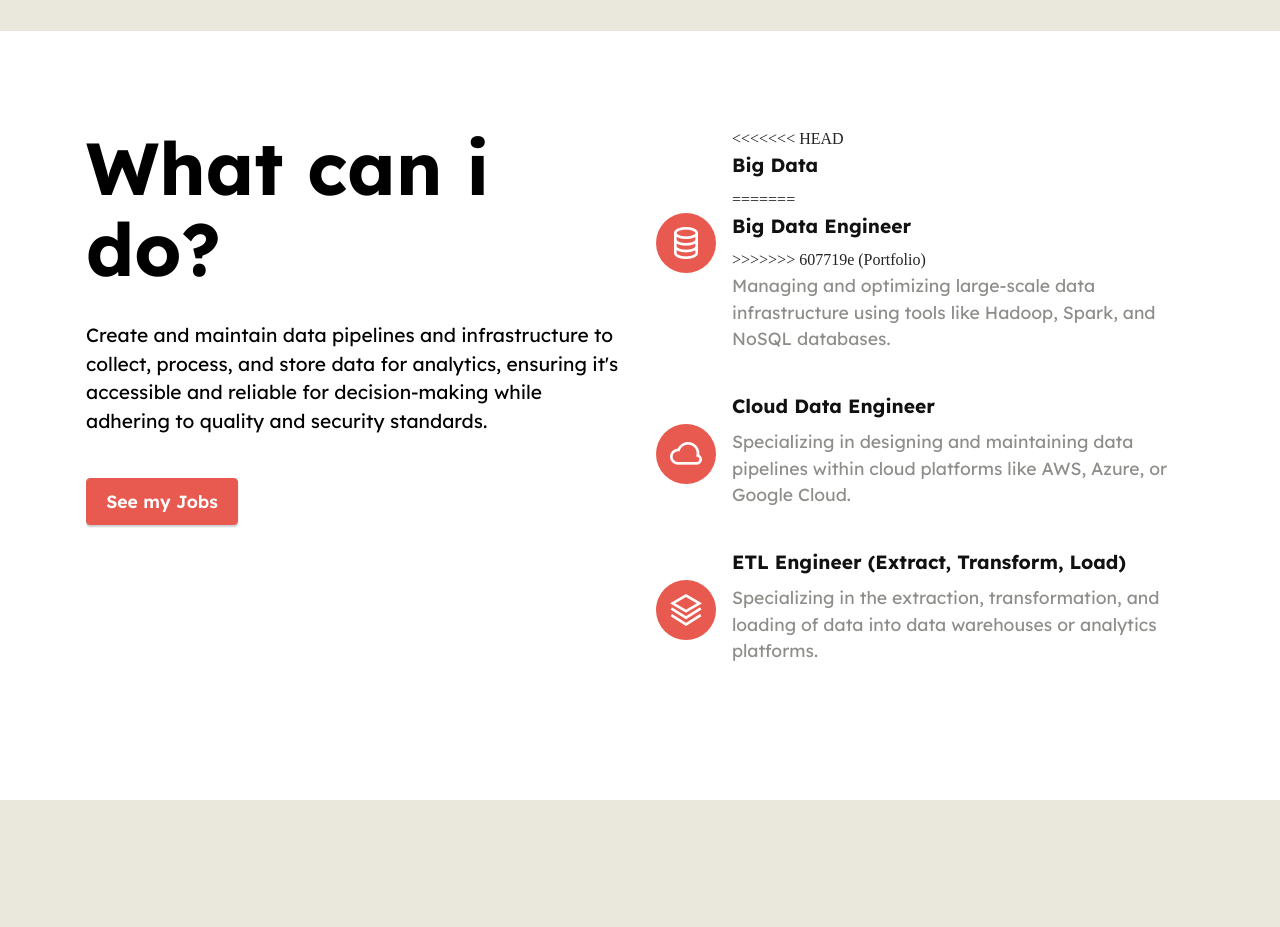
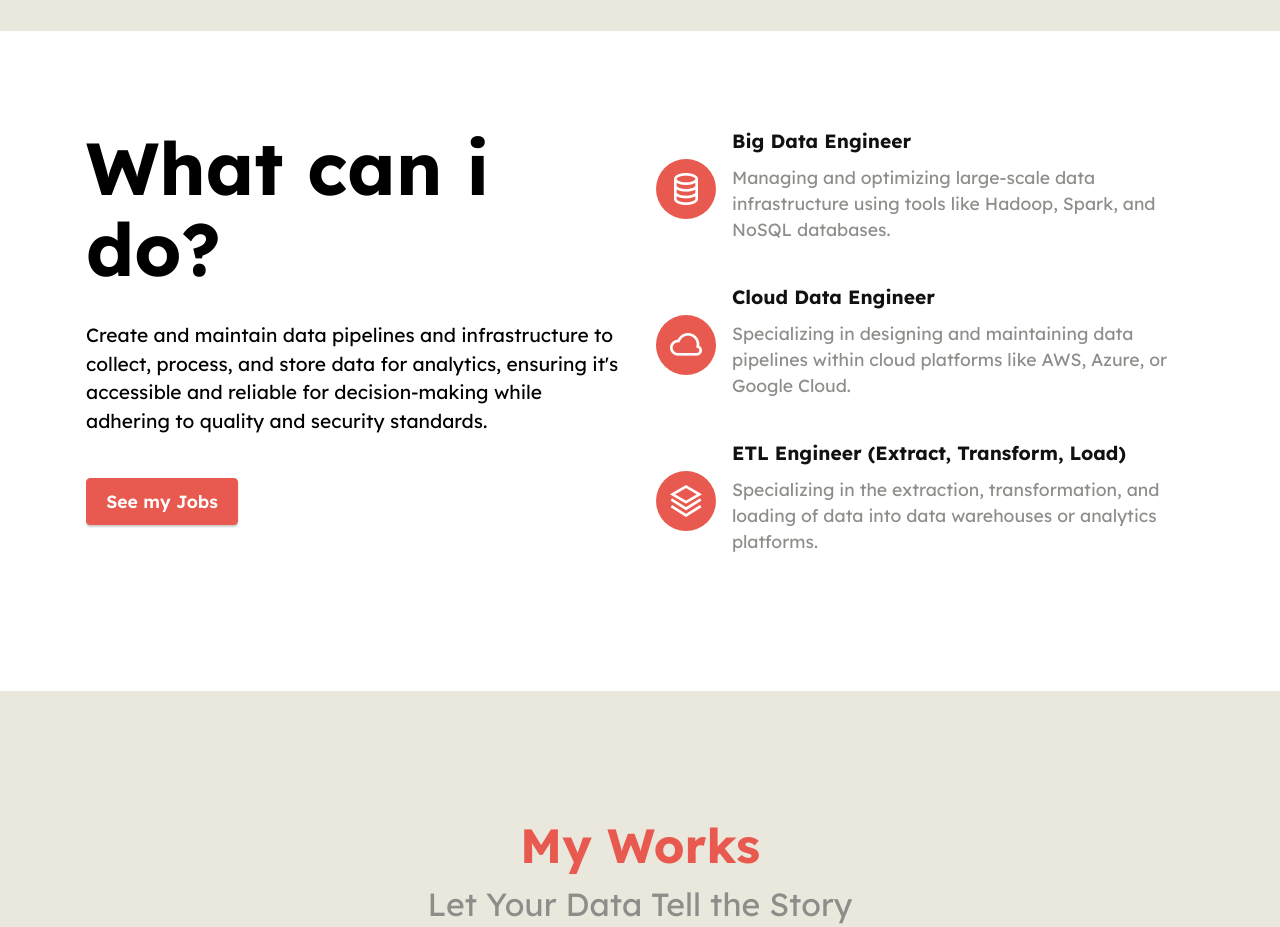
Before and after one commit to aleemujtaba/PortfolioWeb, a plain HTML site: page index.html in a window 1280 px wide. Shown: the part 920-1847 px from the top of the page. Drawn offline with Linux system fonts and the light colour scheme; files whose address does not match are found by name.

Commit message:
Portfolio4

```diff
--- a/index.html
+++ b/index.html
@@ -101,11 +101,10 @@
                         <span class="mbr-iconfont mobi-mbri-database mobi-mbri"></span>
                     </div>
                     <div class="text-box">
-<<<<<<< HEAD
-                        <h4 class="icon-title mbr-black mbr-fonts-style display-7"><strong>Big Data</strong></h4>
-=======
+
+
                         <h4 class="icon-title mbr-black mbr-fonts-style display-7"><strong>Big Data Engineer</strong></h4>
->>>>>>> 607719e (Portfolio)
+
                         <h5 class="icon-text mbr-black mbr-fonts-style display-4">Managing and optimizing large-scale data infrastructure using tools like Hadoop, Spark, and NoSQL databases.</h5>
                     </div>
                 </div>
```
